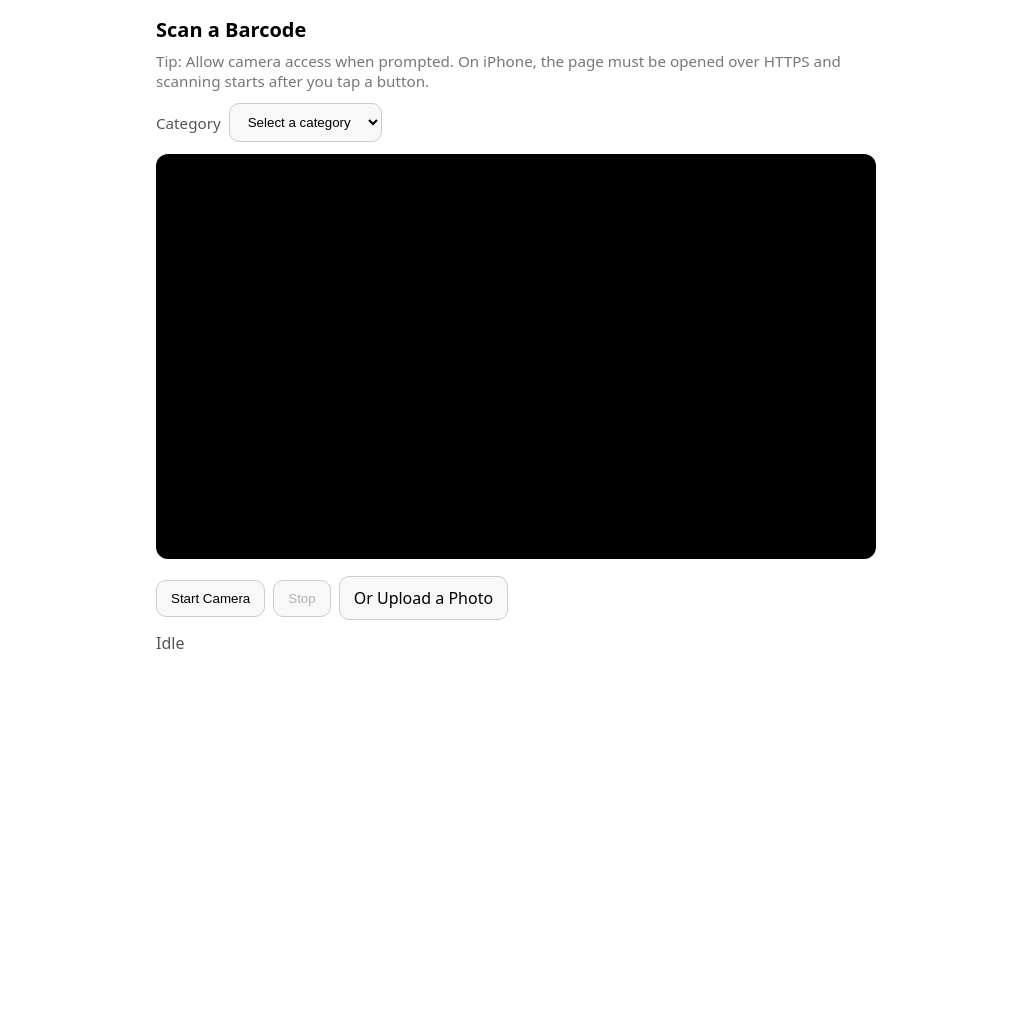
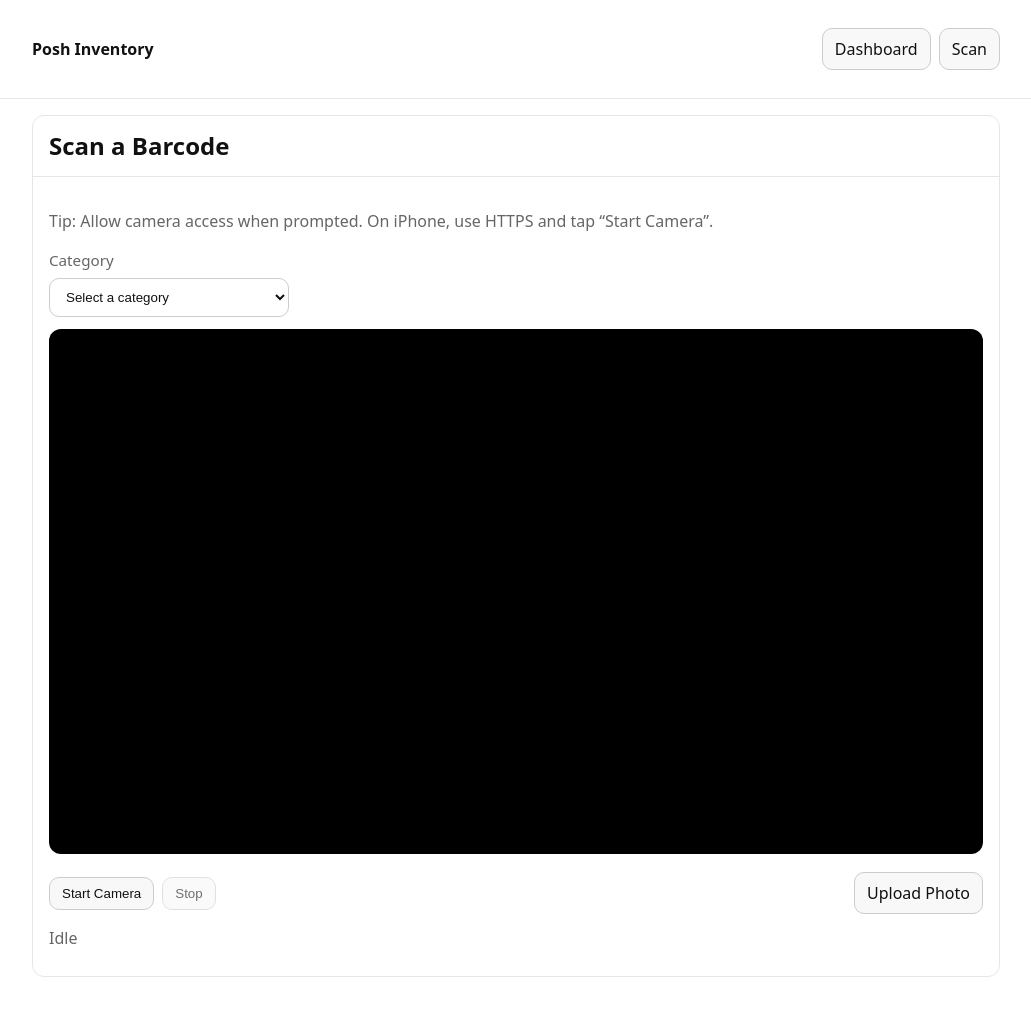
Before and after one commit to noahc763/posh-inventory, a Flask app: page /scan in a window 1280 px wide. Shown: the whole page, without its empty margins (124-1155 px from the left). Before the commit the page ends 649 px from the top, so only its background shows below. Run offline with Flask 3, Linux system fonts and the light colour scheme; the visitor is signed in with stand-in values (Sample User, id 1); data that the repository does not hold is empty; some libraries are stand-ins or nearby versions.

Commit message:
Edited formatting

```diff
--- /dev/null
+++ b/static/app.css
@@ -0,0 +1,70 @@
+/* static/app.css */
+:root {
+    color-scheme: light dark;
+    --bg: #fff;
+    --fg: #111;
+    --muted: #666;
+    --border: #e6e6e6;
+    --card-bg: #fff;
+  }
+
+  * { box-sizing: border-box; }
+  html, body { height: 100%; }
+  body {
+    margin: 0;
+    font: 16px/1.5 system-ui, -apple-system, Segoe UI, Roboto, Arial, sans-serif;
+    background: var(--bg);
+    color: var(--fg);
+  }
+
+  header, footer {
+    padding: 12px 16px;
+    border-bottom: 1px solid var(--border);
+    background: var(--card-bg);
+  }
+
+  .container { max-width: 1000px; margin: 0 auto; padding: 16px; }
+
+  .card {
+    border: 1px solid var(--border);
+    border-radius: 12px;
+    overflow: hidden;
+    background: var(--card-bg);
+    margin-bottom: 16px;
+  }
+  .card-header { padding: 12px 16px; border-bottom: 1px solid var(--border); }
+  .card-body { padding: 16px; }
+
+  .btn {
+    display: inline-block;
+    padding: 8px 12px;
+    border: 1px solid #ccc;
+    border-radius: 10px;
+    background: #f8f8f8;
+    color: inherit;
+    text-decoration: none;
+    cursor: pointer;
+  }
+  .btn:disabled { opacity: .6; cursor: not-allowed; }
+
+  .grid { display: grid; gap: 12px; }
+  .grid-cols { grid-template-columns: repeat(auto-fit, minmax(220px, 1fr)); }
+
+  .field { display: flex; flex-direction: column; gap: 6px; }
+  .field > span { font-size: .95rem; color: var(--muted); }
+
+  input, select, textarea {
+    padding: 10px 12px; border-radius: 10px; border: 1px solid #ccc; width: 100%;
+    background: #fff; color: inherit;
+  }
+  textarea { resize: vertical; }
+
+  .table { width: 100%; border-collapse: collapse; }
+  .table th, .table td { padding: 8px 10px; border-bottom: 1px solid var(--border); text-align: left; }
+  .muted { color: var(--muted); }
+  .actions { display: flex; gap: 8px; align-items: center; }
+
+  .video {
+    width: 100%; border-radius: 12px; background: #000; aspect-ratio: 16/9;
+  }
+  .row { display: flex; gap: 8px; flex-wrap: wrap; align-items: center; margin: 12px 0; }
--- a/templates/base.html
+++ b/templates/base.html
@@ -4,38 +4,28 @@
   <meta charset="utf-8">
   <meta name="viewport" content="width=device-width,initial-scale=1">
   <title>{% block title %}Posh Inventory{% endblock %}</title>
-  <style>
-    :root { color-scheme: light dark; }
-    body { font-family: system-ui, -apple-system, Segoe UI, Roboto, Arial, sans-serif; margin:0; }
-    header, footer { padding: 12px 16px; border-bottom: 1px solid #eee; }
-    main { padding: 16px; }
-    .card { border: 1px solid #e6e6e6; border-radius: 12px; overflow: hidden; }
-    .card-header { padding: 12px 16px; border-bottom: 1px solid #eee; }
-    .card-body { padding: 16px; }
-    .btn { border: 1px solid #ccc; border-radius: 10px; padding: 8px 12px; text-decoration: none; display:inline-block; }
-    .muted { color:#666; font-size: 0.95rem; }
-    input, select, textarea { padding:10px 12px; border-radius:10px; border:1px solid #ccc; width:100%; box-sizing:border-box; }
-    label.field { display:flex; flex-direction:column; gap:6px; }
-    table { width:100%; border-collapse: collapse; }
-    th, td { padding:8px 10px; border-bottom:1px solid #eee; text-align:left; }
-  </style>
+  <link rel="stylesheet" href="{{ url_for('static', filename='app.css') }}">
 </head>
 <body>
   <header>
-    <strong>Posh Inventory</strong>
-    <span style="float:right;">
-      <a class="btn" href="{{ url_for('dashboard') }}">Dashboard</a>
-      <a class="btn" href="{{ url_for('scan') }}">Scan</a>
-    </span>
+    <div class="container actions" style="justify-content: space-between;">
+      <strong>Posh Inventory</strong>
+      <div class="actions">
+        <a class="btn" href="{{ url_for('dashboard') }}">Dashboard</a>
+        <a class="btn" href="{{ url_for('scan') }}">Scan</a>
+      </div>
+    </div>
   </header>
 
-  <main>
+  <main class="container">
     {% with messages = get_flashed_messages(with_categories=true) %}
       {% if messages %}
-        <div>
-          {% for category, message in messages %}
-            <div class="flash {{ category }}">{{ message }}</div>
-          {% endfor %}
+        <div class="card">
+          <div class="card-body">
+            {% for category, message in messages %}
+              <div class="muted">{{ message }}</div>
+            {% endfor %}
+          </div>
         </div>
       {% endif %}
     {% endwith %}
--- a/templates/scan.html
+++ b/templates/scan.html
@@ -1,38 +1,14 @@
-<!doctype html>
-<html lang="en">
-<head>
-  <meta charset="utf-8" />
-  <meta name="viewport" content="width=device-width, initial-scale=1" />
-  <title>Scan Barcode</title>
-  <style>
-    :root { color-scheme: light dark; }
-    body { font-family: system-ui, -apple-system, Segoe UI, Roboto, Arial, sans-serif; margin: 0; padding: 16px; }
-    .wrap { max-width: 720px; margin: 0 auto; }
-    h1 { font-size: 1.25rem; margin: 0 0 8px; }
-    p.muted { color: #777; margin: 0 0 12px; font-size: 0.95rem; }
-    video { width: 100%; border-radius: 12px; background: #000; aspect-ratio: 16/9; }
-    .row { display:flex; gap:8px; margin:12px 0; flex-wrap: wrap; align-items: center; }
-    button, .btn, input[type=file], select { padding:10px 14px; border-radius:10px; border:1px solid #ccc; background:#f8f8f8; cursor:pointer; }
-    select { cursor: default; }
-    #status { margin-top: 4px; color: #555; min-height: 1.2em; }
-    #result { margin-top: 10px; font-weight: 600; word-break: break-all; }
-    .hidden { display: none; }
-    label.upload { display:inline-block; }
-    label.upload span { display:inline-block; padding:10px 14px; border:1px solid #ccc; border-radius:10px; background:#f8f8f8; cursor:pointer; }
-    canvas { display:none; }
-    .field { display:flex; gap:8px; align-items:center; }
-    .field span { font-size:0.95rem; color:#555; }
-  </style>
-</head>
-<body>
-<div class="wrap">
-  <h1>Scan a Barcode</h1>
-  <p class="muted">
-    Tip: Allow camera access when prompted. On iPhone, the page must be opened over HTTPS and scanning starts after you tap a button.
-  </p>
+{% extends "base.html" %}
+{% block content %}
+<section class="card">
+  <div class="card-header">
+    <h2 style="margin:0;">Scan a Barcode</h2>
+  </div>
+  <div class="card-body">
+    <p class="muted">Tip: Allow camera access when prompted. On iPhone, use HTTPS and tap “Start Camera”.</p>
 
     <div class="row">
-    <div class="field">
+      <div class="field" style="min-width:240px;">
         <span>Category</span>
         <select id="categorySelect" required>
           <option value="" disabled selected>Select a category</option>
@@ -43,21 +19,22 @@
       </div>
     </div>
 
-  <video id="preview" playsinline muted></video>
+    <video id="preview" class="video" playsinline muted></video>
 
     <div class="row">
-    <button id="startBtn" type="button">Start Camera</button>
-    <button id="stopBtn" type="button" disabled>Stop</button>
-    <label class="upload">
-      <input id="photoInput" type="file" accept="image/*" capture="environment" class="hidden">
-      <span>Or Upload a Photo</span>
+      <button id="startBtn" type="button" class="btn">Start Camera</button>
+      <button id="stopBtn" type="button" class="btn" disabled>Stop</button>
+      <label class="btn" style="margin-left:auto;">
+        <input id="photoInput" type="file" accept="image/*" capture="environment" style="display:none">
+        Upload Photo
       </label>
     </div>
 
-  <div id="status">Idle</div>
-  <div id="result"></div>
-  <canvas id="canvas"></canvas>
+    <div id="status" class="muted">Idle</div>
+    <div id="result" style="margin-top:10px; font-weight:600; word-break:break-all;"></div>
+    <canvas id="canvas" style="display:none;"></canvas>
   </div>
+</section>
 
 <script src="https://unpkg.com/@zxing/library@0.20.0"></script>
 <script src="https://unpkg.com/jsqr@1.4.0/dist/jsQR.js"></script>
@@ -71,59 +48,47 @@
   const categorySelect = document.getElementById('categorySelect');
   const canvas = document.getElementById('canvas');
   const ctx = canvas.getContext('2d');
+  let codeReader = null;
 
-  function setStatus(msg) { statusEl.textContent = msg; }
-  function setResult(text) { resultEl.textContent = text ? `Scanned: ${text}` : ''; }
-  function normalizeBarcode(raw) { return String(raw || '').trim(); }
+  const setStatus = (m) => statusEl.textContent = m;
+  const setResult = (t) => resultEl.textContent = t ? `Scanned: ${t}` : '';
+  const normalizeBarcode = (s) => String(s || '').trim();
 
   async function onBarcode(rawCode) {
     const barcode = normalizeBarcode(rawCode);
     const cat = categorySelect?.value;
     if (!barcode) return;
     if (!cat) { alert("Pick a category first."); return; }
-
     try {
-      const r = await fetch(`/api/items/lookup?barcode=${encodeURIComponent(barcode)}`, { headers: { "Accept": "application/json" }});
+      const r = await fetch(`/api/items/lookup?barcode=${encodeURIComponent(barcode)}`, { headers: { "Accept":"application/json" }});
       const data = await r.json();
-
-      if (data.found) {
-        window.location.assign(`/items/${data.id}`);
-      } else {
-        window.location.assign(`/categories/${cat}/items/new?barcode=${encodeURIComponent(barcode)}`);
-      }
-    } catch (e) {
+      if (data.found) window.location.assign(`/items/${data.id}`);
+      else window.location.assign(`/categories/${cat}/items/new?barcode=${encodeURIComponent(barcode)}`);
+    } catch {
       window.location.assign(`/categories/${cat}/items/new?barcode=${encodeURIComponent(barcode)}`);
     }
   }
 
-  let codeReader = null;
   async function startCamera() {
-    setResult(''); setStatus('Requesting camera… (tap Allow)');
-    if (!navigator.mediaDevices || !navigator.mediaDevices.getUserMedia) {
-      setStatus('Camera API not supported. Use “Upload a Photo” instead.'); return;
-    }
+    setResult(''); setStatus('Requesting camera…');
+    if (!navigator.mediaDevices?.getUserMedia) { setStatus('Camera API not supported. Use “Upload Photo”.'); return; }
     if (!codeReader) codeReader = new ZXing.BrowserMultiFormatReader(); else codeReader.reset();
     try {
       const stream = await navigator.mediaDevices.getUserMedia({ audio:false, video:{ facingMode:{ideal:'environment'}, width:{ideal:1280}, height:{ideal:720} }});
       video.srcObject = stream; await video.play();
-      setStatus('Scanning… point the camera at a barcode.'); startBtn.disabled = true; stopBtn.disabled = false;
+      setStatus('Scanning…'); startBtn.disabled = true; stopBtn.disabled = false;
 
       const decodeLoop = async () => {
         try {
           const result = await codeReader.decodeOnceFromVideoDevice(undefined, video);
-          if (result && result.text) {
-            const code = result.text;
-            setResult(code); setStatus('Found a code. Redirecting…');
-            stopCamera(); onBarcode(code); return;
-          }
+          if (result?.text) { const code = result.text; setResult(code); setStatus('Found code. Redirecting…'); stopCamera(); onBarcode(code); return; }
         } catch (err) {
-          if (!String(err).includes('NotFoundException')) { console.warn(err); setStatus('Scanning error: ' + (err?.message || err)); }
+          if (!String(err).includes('NotFoundException')) setStatus('Scanning error: ' + (err?.message || err));
         }
         if (video.srcObject) requestAnimationFrame(decodeLoop);
       };
       requestAnimationFrame(decodeLoop);
     } catch (err) {
-      console.warn(err);
       if (err.name === 'NotAllowedError') setStatus('Camera permission denied.');
       else if (err.name === 'NotFoundError' || err.name === 'OverconstrainedError') setStatus('No suitable camera found.');
       else if (!window.isSecureContext) setStatus('Camera requires HTTPS.');
@@ -133,28 +98,27 @@
 
   function stopCamera() {
     startBtn.disabled = false; stopBtn.disabled = true;
-    if (codeReader) codeReader.reset();
+    codeReader?.reset();
     if (video.srcObject) { video.srcObject.getTracks().forEach(t => t.stop()); video.srcObject = null; }
   }
 
-  photoInput.addEventListener('change', async (e) => {
-    if (!e.target.files || !e.target.files[0]) return;
+  photoInput.addEventListener('change', (e) => {
+    const file = e.target.files?.[0]; if (!file) return;
     const img = new Image();
     img.onload = () => {
       canvas.width = img.width; canvas.height = img.height;
-      ctx.drawImage(img, 0, 0, img.width, img.height);
+      ctx.drawImage(img, 0, 0);
       const imageData = ctx.getImageData(0, 0, canvas.width, canvas.height);
       const qr = jsQR(imageData.data, canvas.width, canvas.height);
-      if (qr && qr.data) { const code = qr.data; setResult(code); setStatus('Decoded from photo. Redirecting…'); onBarcode(code); return; }
+      if (qr?.data) { const code = qr.data; setResult(code); setStatus('Decoded from photo. Redirecting…'); onBarcode(code); return; }
       setStatus('Could not detect a QR code in that photo.');
     };
     img.onerror = () => setStatus('Could not read image.');
-    img.src = URL.createObjectURL(e.target.files[0]);
+    img.src = URL.createObjectURL(file);
   });
 
   startBtn.addEventListener('click', startCamera);
   stopBtn.addEventListener('click', stopCamera);
-  video.setAttribute('playsinline', ''); video.setAttribute('muted', '');
+  video.setAttribute('playsinline',''); video.setAttribute('muted','');
 </script>
-</body>
-</html>
+{% endblock %}
```
Also changed, not shown: static/css/styles.css (deleted, +0 -129 lines), 1 other file. Lines whose indentation alone changed are shown as unchanged.
